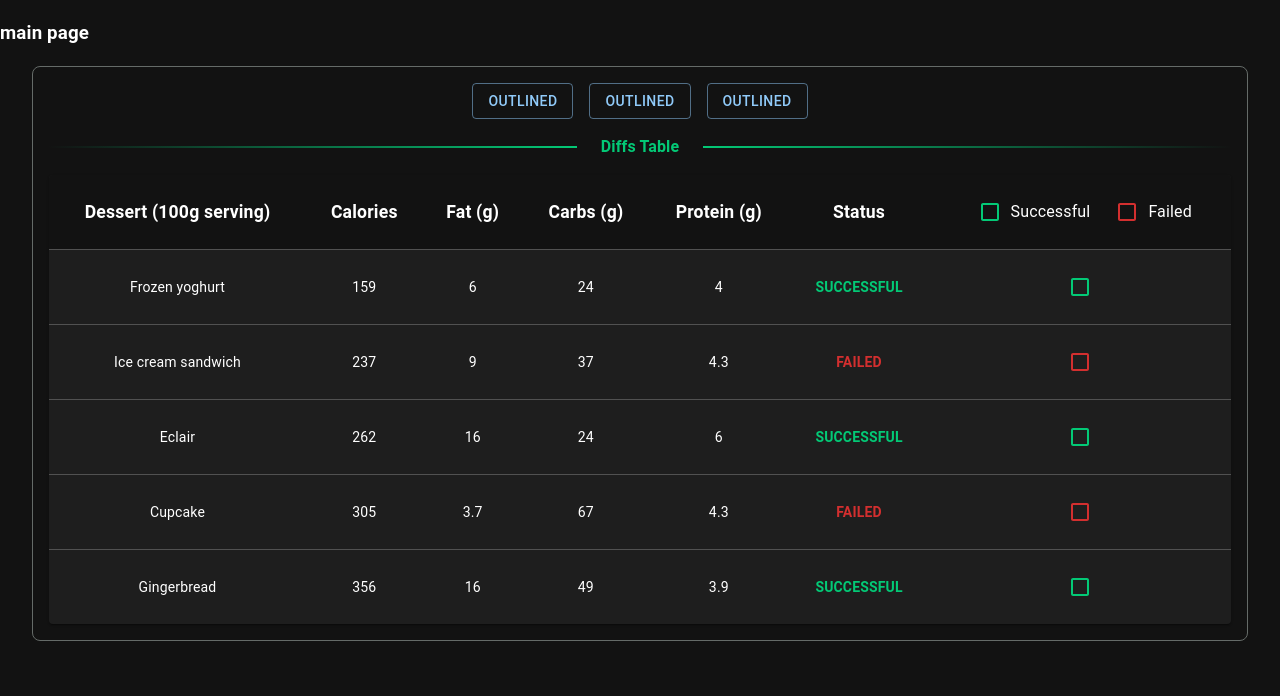
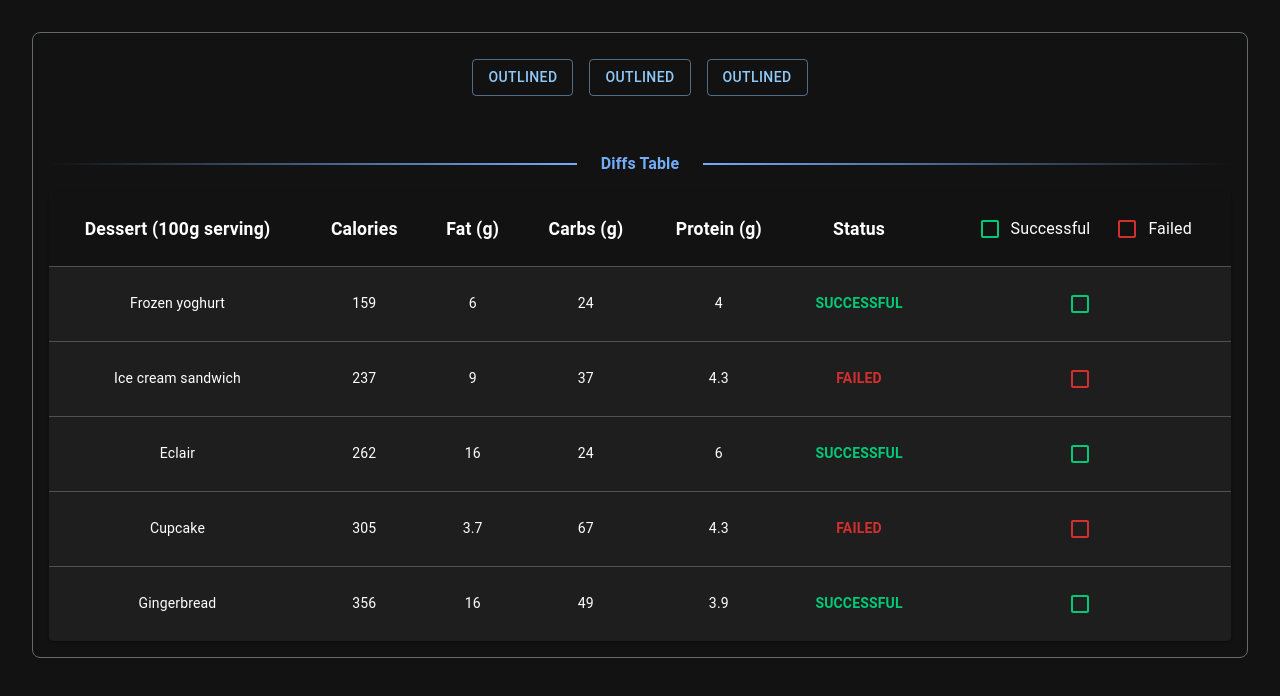
Before and after one commit to neomn/Trainings_React_Next, a Next.js app: page / in a window 1280 px wide. Shown: the top 696 px of the page. Built offline with nearby package versions, Linux system fonts and the light colour scheme.

Commit message:
style: set table background to be tranparent

```diff
--- a/src/app/components/Table.jsx
+++ b/src/app/components/Table.jsx
@@ -67,7 +67,7 @@ export default function BasicTable() {
         borderRadius: '8px',
         justifyContent: 'center'
       }}>
-      <Container sx={{ display: 'flex', gap: 2, justifyContent: 'center' }}>
+      <Container sx={{ display: 'flex', gap: 2, justifyContent: 'center',paddingTop: '10px', paddingBottom: '40px'}}>
         <Button variant="outlined">Outlined</Button>
         <Button variant="outlined">Outlined</Button>
         <Button variant="outlined">Outlined</Button>
@@ -77,22 +77,22 @@ export default function BasicTable() {
         maxWidth: 1500,
         textAlign: 'center',
         '&::before': {
-          borderImage: 'linear-gradient(to left,rgb(3, 201, 118), transparent)',
+          borderImage: 'linear-gradient(to left,rgb(115, 173, 249), transparent)',
           borderImageSlice: 1,
           borderWidth: '2px'
         },
         '&::after': {
-          borderImage: 'linear-gradient(to right,rgb(3, 201, 118), transparent)',
+          borderImage: 'linear-gradient(to right,rgb(115, 173, 249), transparent)',
           borderImageSlice: 1,
           borderWidth: '2px'
         },
         '& .MuiDivider-wrapper': {
           padding: '0 24px',
-          color: 'rgb(3, 201, 118)',
+          color: 'rgb(115, 173, 249)',
           fontWeight: 'bold'
         }
       }}>Diffs Table</Divider>
-      <TableContainer component={Paper}>
+      <TableContainer component={Paper} sx={{ backgroundColor: 'transparent' }}>
         <Table stickyHeader sx={{ minWidth: 650 }} aria-label="simple table">
           <TableHead>
             <TableRow>
--- a/src/app/page.tsx
+++ b/src/app/page.tsx
@@ -4,10 +4,20 @@ import { ThemeProvider, createTheme } from '@mui/material/styles';
 import CssBaseline from '@mui/material/CssBaseline';
 
 import Table from "@/app/components/Table";
+import { Box, Container } from '@mui/material';
 
 const darkTheme = createTheme({
   palette: {
     mode: 'dark',
+  },
+});
+
+const lightTheme = createTheme({
+  palette: {
+    mode: 'light',
+    background: {
+      default: 'rgb(213, 213, 213)'
+    }
   },
 });
 
@@ -16,8 +26,11 @@ export default function App() {
     <>
       <ThemeProvider theme={darkTheme}>
         <CssBaseline />
-        <h3>main page</h3>
-        <Table/>
+
+
+        <Box sx={{ mt: 4 }}>
+          <Table/>
+        </Box>
       </ThemeProvider>
     </>
   );
```
